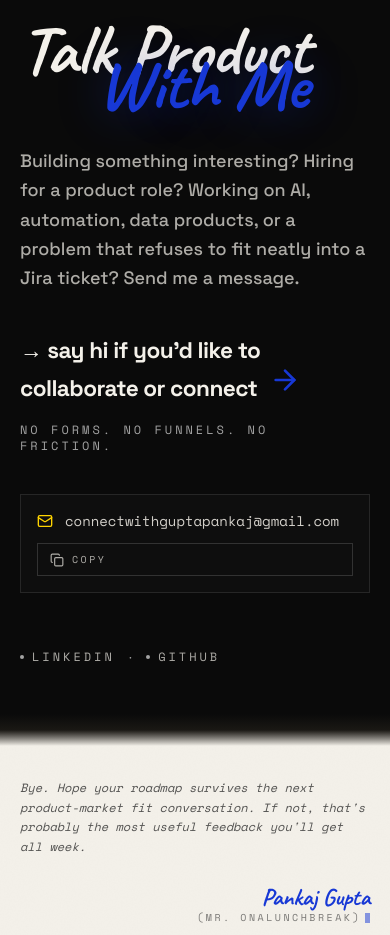
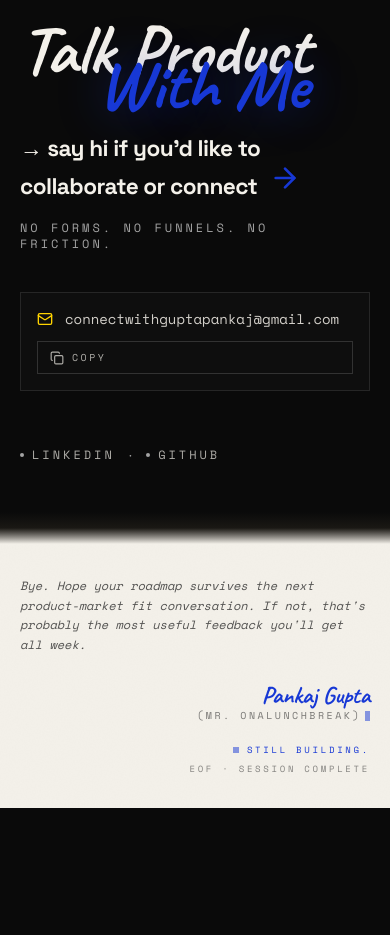
Before and after one commit to onalunchbreak/pankaj-gupta-portfolio, a Next.js app: page / in a window 390 px wide. Shown: the part 10820-11755 px from the top of the page. After the commit the page ends 11628 px from the top, so only its background shows below. Built offline with nearby package versions, Linux system fonts and the light colour scheme.

Commit message:
refactor(contact): remove body text paragraph and shift magnetic CTA button upwards under title

```diff
--- a/src/components/sections/contact.tsx
+++ b/src/components/sections/contact.tsx
@@ -157,16 +157,8 @@ export default function Contact() {
             )}
           </motion.div>
 
-          {/* Body — muted ink, max-w-2xl */}
-          <Reveal className="mt-8 max-w-2xl sm:mt-12" delay={0.15}>
-            <p className="font-display text-lg leading-relaxed text-[#F4F1EA]/70 sm:text-xl">
-              {CONTACT.body}
-            </p>
-          </Reveal>
-
-          {/* MAGNETIC CTA — mailto link. Pointer-driven pull on desktop.
-              Underline reveal + arrow translation on hover. */}
-          <Reveal className="mt-12 sm:mt-16" delay={0.25}>
+          {/* MAGNETIC CTA — mailto link. Shifted upwards right under title */}
+          <Reveal className="mt-6 sm:mt-8" delay={0.2}>
             <motion.a
               ref={ctaRef}
               href={mailto}
--- a/src/lib/data.ts
+++ b/src/lib/data.ts
@@ -631,7 +631,7 @@ export const ACHIEVEMENTS = {
 // Contact
 export const CONTACT = {
   title: "Talk Product With Me",
-  body: "Building something interesting? Hiring for a product role? Working on AI, automation, data products, or a problem that refuses to fit neatly into a Jira ticket? Send me a message.",
+  body: "",
   cta: "→ say hi if you'd like to collaborate or connect",
   annotation: "no forms. no funnels. no friction.",
   mail: "connectwithguptapankaj@gmail.com",
```
